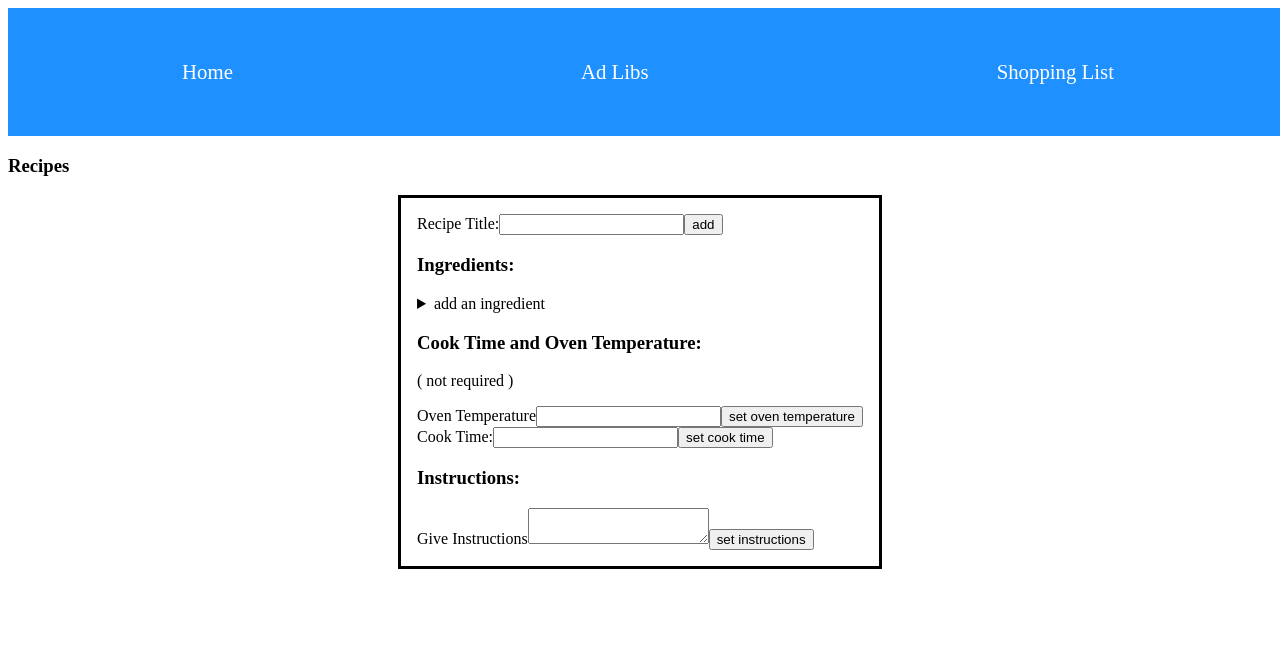
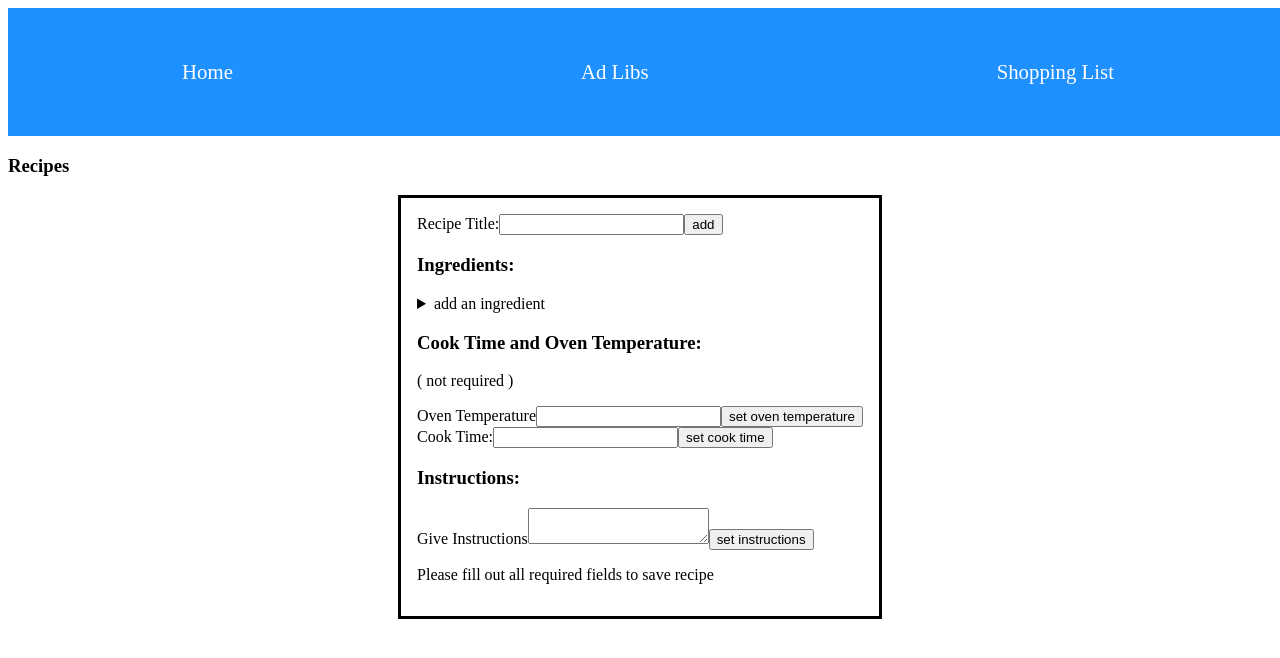
Before and after one commit to martucazpo/three-apps-login, a React (Create React App) app: page /recipes in a window 1280 px wide. Shown: the top 658 px of the page. Built offline with nearby package versions, Linux system fonts and the light colour scheme.

Commit message:
display and save added

```diff
--- a/src/recipes/CreateRecipes.jsx
+++ b/src/recipes/CreateRecipes.jsx
@@ -2,11 +2,21 @@ import RecipeTitleForm from "./RecipeTitleForm";
 import Ingredients from "./Ingredients"
 import CookTimeAndOvenTemperature from "./CookTimeAndOvenTemp";
 import Instructions from "./Instructions";
+import DisplayRecipe from "./DisplayRecipe"
 
 
-const CreateRecipes = (props) =>{
+const CreateRecipes = (props) => {
     return (
         <dialog open={true}>
+            {
+                props.state.display ?
+                    (<DisplayRecipe
+                        recipe={props.state.recipe}
+                        clearRecipe={props.clearRecipe}
+                        saveRecipe={props.saveRecipe}
+                    />) :
+                    (
+                        <>
                             <RecipeTitleForm
                                 handleChange={props.handleChange}
                                 handleSubmit={props.editTitle}
@@ -36,6 +46,18 @@ const CreateRecipes = (props) =>{
                                 setInstructions={props.setInstructions}
                                 prepareToEditInstructions={props.prepareToEditInstructions}
                             />
+                            {
+                                props.state.recipe.title && props.state.recipe.ingredients.length > 0 && props.state.recipe.instructions ?
+                                    <button onClick={props.displayRecipe}>Display and Save Recipe</button> :
+                                    <p>Please fill out all required fields to save recipe</p>
+
+                            }
+
+                        </>
+                    )
+
+            }
+
         </dialog>
     )
 }
--- /dev/null
+++ b/src/recipes/DisplayRecipe.jsx
@@ -0,0 +1,44 @@
+
+
+
+const DisplayRecipe = ({ recipe, saveRecipe, clearRecipe }) =>{
+    return (
+        <div>
+            <header>
+                <h3>{ recipe.title }</h3>
+            </header>
+            <main>
+                <article>
+                    <section>
+                        <header>
+                            <h4>Ingredients:</h4>
+                        </header>
+                        <ul>{ recipe.ingredients.map(ing => <li key={ing.id}><p>{ing.quantity} {ing.measurement} {ing.ingredient}</p></li>)}</ul>
+                    </section>
+                    {
+                        recipe.cookTime || recipe.ovenTemperature ?
+                        <section>
+                            {
+                                recipe.ovenTemperature ? <p>Bake at { recipe.ovenTemperature } degrees for { recipe.cookTime }</p> : <p>Cook Time: {recipe.cookTime}</p>
+                            }
+                        </section> : null
+                    }
+                </article>
+                <article>
+                    <section>
+                        <header>
+                            <h3>Instructions:</h3>
+                        </header>
+                        <p>{recipe.instructions}</p>
+                    </section>
+                </article>
+            </main>
+            <footer>
+                <button onClick={clearRecipe}>Delete and start over:</button>
+                <button onClick={saveRecipe}>SAVE RECIPE</button>
+            </footer>
+        </div>
+    )
+}
+
+export default DisplayRecipe
--- a/src/recipes/Recipes.jsx
+++ b/src/recipes/Recipes.jsx
@@ -29,6 +29,7 @@ class Recipes extends React.Component {
       cookTime: "",
       instructions: "",
       editId: "",
+      display: false
     }
     this.handleChange = this.handleChange.bind(this)
     this.prepareToEditTitle = this.prepareToEditTitle.bind(this)
@@ -43,6 +44,9 @@ class Recipes extends React.Component {
     this.prepareToEditCookTime = this.prepareToEditCookTime.bind(this)
     this.setInstructions = this.setInstructions.bind(this)
     this.prepareToEditInstructions = this.prepareToEditInstructions.bind(this)
+    this.displayRecipe = this.displayRecipe.bind(this)
+    this.saveRecipe = this.saveRecipe.bind(this)
+    this.clearRecipe = this.clearRecipe.bind(this)
   }
   handleChange(e) {
     let { name, value } = e.target
@@ -132,7 +136,7 @@ class Recipes extends React.Component {
       }
     })
   }
-  setOvenTemperature(e){
+  setOvenTemperature(e) {
     e.preventDefault()
     this.setState({
       ...this.state,
@@ -144,7 +148,7 @@ class Recipes extends React.Component {
       isEditOvenTemperature: false
     })
   }
-  setCookTime(e){
+  setCookTime(e) {
     e.preventDefault()
     this.setState({
       ...this.state,
@@ -156,21 +160,21 @@ class Recipes extends React.Component {
       isEditCookTime: false
     })
   }
-  prepareToEditOvenTemperature(){
+  prepareToEditOvenTemperature() {
     this.setState({
       ...this.state,
       ovenTemperature: this.state.recipe.ovenTemperature,
       isEditOvenTemperature: true
     })
   }
-  prepareToEditCookTime(){
+  prepareToEditCookTime() {
     this.setState({
       ...this.state,
       cookTime: this.state.recipe.cookTime,
       isEditCookTime: true
     })
   }
-  setInstructions(e){
+  setInstructions(e) {
     e.preventDefault()
     this.setState({
       recipe: {
@@ -181,14 +185,79 @@ class Recipes extends React.Component {
       isEditInstructions: false
     })
   }
-  prepareToEditInstructions(){
+  prepareToEditInstructions() {
     this.setState({
       ...this.state,
       instructions: this.state.recipe.instructions,
       isEditInstructions: true
     })
   }
+  displayRecipe() {
+    this.setState({
+      ...this.state,
+      display: true
+    })
+  }
+  saveRecipe() {
+    let newRecipe = Object.assign({}, this.state.recipe)
+    newRecipe.id = crypto.randomUUID()
+    this.setState({
+      ...this.state,
+      user: {
+        ...this.state.user,
+        recipes: [newRecipe, ...this.state.user.recipes]
+      },
+      recipe: {
+        title: "",
+        ingredients: [],
+        cookTime: "",
+        ovenTemperature: "",
+        instructions: ""
+      },
+      isEditTitle: false,
+      isEditIngredient: false,
+      isEditOvenTemperature: false,
+      isEditCookTime: false,
+      isEditInstructions: false,
+      title: "",
+      quantity: "",
+      measurement: "",
+      ingredient: "",
+      ovenTemperature: "",
+      cookTime: "",
+      instructions: "",
+      editId: "",
+      display: false
+    })
+  }
+  clearRecipe() {
+    this.setState({
+      ...this.state,
+      recipe: {
+        title: "",
+        ingredients: [],
+        cookTime: "",
+        ovenTemperature: "",
+        instructions: ""
+      },
+      isEditTitle: false,
+      isEditIngredient: false,
+      isEditOvenTemperature: false,
+      isEditCookTime: false,
+      isEditInstructions: false,
+      title: "",
+      quantity: "",
+      measurement: "",
+      ingredient: "",
+      ovenTemperature: "",
+      cookTime: "",
+      instructions: "",
+      editId: "",
+      display: false
+    })
+  }
   render() {
+    console.log(this.state.user)
     return (
       <React.Fragment>
         <h3>Recipes</h3>
@@ -208,6 +277,9 @@ class Recipes extends React.Component {
           prepareToEditOvenTemperature={this.prepareToEditOvenTemperature}
           setInstructions={this.setInstructions}
           prepareToEditInstructions={this.prepareToEditInstructions}
+          displayRecipe={this.displayRecipe}
+          saveRecipe={this.saveRecipe}
+          clearRecipe={this.clearRecipe}
         />
       </React.Fragment>
     );
```
Lines whose indentation alone changed are shown as unchanged.
